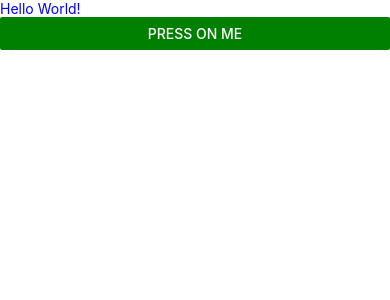
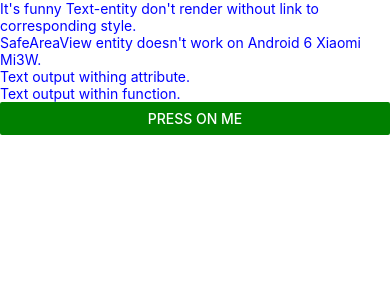
Before and after one commit to iuriimigushin/reactNative, a React Native app: screen / in a window 390 px wide. Shown: the top 300 px of the page. Built offline with nearby package versions, Linux system fonts and the light colour scheme.

Commit message:
Added some notice.

```diff
--- a/App.js
+++ b/App.js
@@ -3,11 +3,14 @@ import React from 'react';
 import { StyleSheet, Text, SafeAreaView, Button } from 'react-native';
 
 export default function App() {
-  const handleTextPress = () => console.log('Text pressed');
+  const handleTextPress = () => console.log('Text output within function used.');
 
   return (
     <SafeAreaView style={styles.container}>
-      <Text style={styles.text} onPress={handleTextPress}>Hello World!</Text>
+      <Text style={styles.text}>It's funny Text-entity don't render without link to corresponding style.</Text>
+      <Text style={styles.text}>SafeAreaView entity doesn't work on Android 6 Xiaomi Mi3W.</Text>
+      <Text style={styles.text} onPress={console.log('Text output within attribute used.')}>Text output withing attribute.</Text>
+      <Text style={styles.text} onPress={handleTextPress}>Text output within function.</Text>
       <Button title={'Press on me'} onPress={handleTextPress} color="green" />
 
       <StatusBar style="auto" />
```
